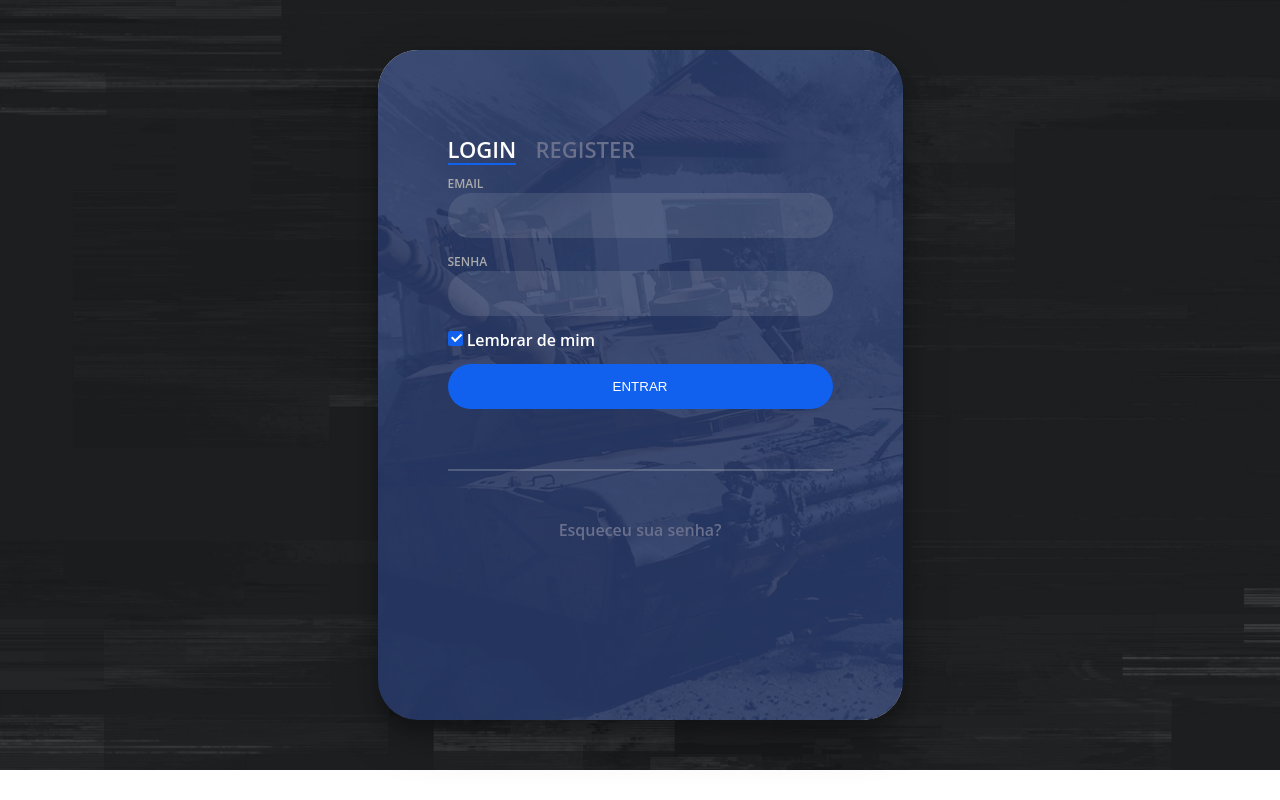
After one commit to gabriel99416776/battle-blog, a PHP site: page /login.php in a window 1280 px wide. The commit adds this page. Run offline with PHP 8.4, Linux system fonts and the light colour scheme.

Commit message:
sasdadasd

```diff
--- a/index.php
+++ b/index.php
@@ -1,5 +1,6 @@
 <?php
 include 'bd.php';
+session_start();
 function tempoAtras($dataHora)
 {
     date_default_timezone_set('America/Sao_Paulo'); // Ajusta para o Brasil
@@ -31,7 +32,7 @@ function tempoAtras($dataHora)
 
 
 <!doctype html>
-<html lang="en">
+<html lang="pt-br">
 
 <head>
     <meta charset="utf-8">
--- /dev/null
+++ b/login.php
@@ -0,0 +1,104 @@
+<!DOCTYPE html>
+<html lang="en">
+
+<head>
+    <meta charset="UTF-8">
+    <meta name="viewport" content="width=device-width, initial-scale=1.0">
+    <title>Document</title>
+    <link rel="stylesheet" href="style.login.css">
+</head>
+
+<body>
+
+
+    <div class="login-wrap">
+        <div class="login-html">
+            <input id="tab-1" type="radio" name="tab" class="sign-in" checked><label for="tab-1" class="tab">Login</label>
+            <input id="tab-2" type="radio" name="tab" class="sign-up"><label for="tab-2" class="tab">Register</label>
+            <div class="login-form">
+                <form action="./backlogin.php" method="POST">
+                    <div class="sign-in-htm">
+                        <div class="group">
+                            <label for="user" class="label">Email</label>
+                            <input id="user" type="text" class="input" name="email">
+                        </div>
+                        <div class="group">
+                            <label for="pass" class="label">Senha</label>
+                            <input id="pass" type="password" class="input" data-type="password" name="senha">
+                        </div>
+                        <?php if (isset($_GET['erro'])) { ?>
+                            <div style="color: red; text-align: center; margin-bottom: 10px;">
+                                <?php if ($_GET['erro'] == 1) { ?>
+                                    <p>Email ou Senha Incorretos</p>
+                                <?php } ?>
+                                <?php if ($_GET['erro'] == 2) { ?>
+                                    <p>Por favor, preencha todos os campos.</p>
+                                <?php } ?>
+                            </div>
+                        <?php } ?>
+                        <div class="group">
+                            <input id="check" type="checkbox" class="check" checked>
+                            <label for="check"><span class="icon"></span> Lembrar de mim</label>
+                        </div>
+                        <div class="group">
+                            <input type="submit" class="button" value="Entrar">
+                        </div>
+                        <div class="hr"></div>
+                        <div class="foot-lnk">
+                            <a href="#forgot">Esqueceu sua senha?</a>
+                        </div>
+                    </div>
+                </form>
+                <form action="backcadastro.php" method="POST">
+
+                    <div class="sign-up-htm">
+                        <div class="group">
+                            <label for="user" class="label">Nick</label>
+                            <input id="user" type="text" class="input" name="nome">
+                        </div>
+                        <div class="group">
+                            <label for="user" class="label">Email</label>
+                            <input id="user" type="text" class="input" name="email">
+                        </div>
+                        <div class="group">
+                            <label for="pass" class="label">Senha</label>
+                            <input id="pass" type="password" class="input" data-type="password" name="senha">
+                        </div>
+                        <?php if (isset($_GET['sucess'])) { ?>
+                            <?php if ($_GET['sucess'] == 1) { ?>
+
+                                <div style="color: green; text-align: center; margin-bottom: 10px;">
+                                    <p>Usuário cadastrado com sucesso, faça o Login!</p>
+                                </div>
+                            <?php } ?>
+                        <?php } ?>
+                        <?php if (isset($_GET['erro']) && $_GET['erro'] == 3) { ?>
+                            <div style="color: red; text-align: center; margin-bottom: 10px;">
+                                <p>Por favor, preencha todos os campos.</p>
+                            </div>
+                        <?php } ?>
+                        <?php if (isset($_GET['erro']) && $_GET['erro'] == 4): ?>
+                            <div style="color: red; text-align: center; margin-bottom: 10px;">
+                                <p>Email ou celular já cadastrado!</p>
+                            </div>
+                        <?php endif; ?>
+                        <div class="group">
+                            <input type="submit" class="button" value="Cadastrar">
+                        </div>
+                        <div class="hr"></div>
+
+                    </div>
+                </form>
+            </div>
+        </div>
+    </div>
+    <?php if ((isset($_GET['sucess']) && $_GET['sucess'] == 1) || (isset($_GET['erro']) && $_GET['erro'] == 3) || (isset($_GET['erro']) && $_GET['erro'] == 4)): ?>
+        <script>
+            document.addEventListener("DOMContentLoaded", function() {
+                document.getElementById('tab-2').checked = true;
+            });
+        </script>
+    <?php endif; ?>
+</body>
+
+</html>
--- a/post.php
+++ b/post.php
@@ -1,6 +1,6 @@
 <?php
 include 'bd.php'; // conexão com o banco
-
+session_start();
 if (!isset($_GET['id'])) {
     echo "Post não encontrado.";
     exit;
--- /dev/null
+++ b/style.login.css
@@ -0,0 +1,176 @@
+body {
+  margin: 0;
+  color: #6a6f8c;
+  background-image: url(./assets/fundo.png);
+  background-repeat: no-repeat;
+  background-size: cover;
+  font: 600 16px/18px "Open Sans", sans-serif;
+}
+*,
+:after,
+:before {
+  box-sizing: border-box;
+}
+.clearfix:after,
+.clearfix:before {
+  content: "";
+  display: table;
+}
+.clearfix:after {
+  clear: both;
+  display: block;
+}
+a {
+  color: inherit;
+  text-decoration: none;
+}
+
+.login-wrap {
+  border-radius: 40px;
+  width: 100%;
+  margin: 50px auto;
+  max-width: 525px;
+  min-height: 670px;
+  position: relative;
+  background: url("assets/login.png")
+    no-repeat center;
+  box-shadow: 0 12px 15px 0 rgba(0, 0, 0, 0.24),
+    0 17px 50px 0 rgba(0, 0, 0, 0.19);
+}
+.login-html {
+  border-radius: 40px;
+  width: 100%;
+  height: 100%;
+  position: absolute;
+  padding: 90px 70px 50px 70px;
+  background: rgba(40, 57, 101, 0.9);
+}
+.login-html .sign-in-htm,
+.login-html .sign-up-htm {
+  top: 0;
+  left: 0;
+  right: 0;
+  bottom: 0;
+  position: absolute;
+  transform: rotateY(180deg);
+  backface-visibility: hidden;
+  transition: all 0.4s linear;
+}
+.login-html .sign-in,
+.login-html .sign-up,
+.login-form .group .check {
+  display: none;
+}
+.login-html .tab,
+.login-form .group .label,
+.login-form .group .button {
+  text-transform: uppercase;
+}
+.login-html .tab {
+  font-size: 22px;
+  margin-right: 15px;
+  padding-bottom: 5px;
+  margin: 0 15px 10px 0;
+  display: inline-block;
+  border-bottom: 2px solid transparent;
+}
+.login-html .sign-in:checked + .tab,
+.login-html .sign-up:checked + .tab {
+  color: #fff;
+  border-color: #1161ee;
+}
+.login-form {
+  min-height: 345px;
+  position: relative;
+  perspective: 1000px;
+  transform-style: preserve-3d;
+}
+.login-form .group {
+  margin-bottom: 15px;
+}
+.login-form .group .label,
+.login-form .group .input,
+.login-form .group .button {
+  width: 100%;
+  color: #fff;
+  display: block;
+}
+.login-form .group .input,
+.login-form .group .button {
+  border: none;
+  padding: 15px 20px;
+  border-radius: 25px;
+  background: rgba(255, 255, 255, 0.1);
+}
+.login-form .group input[data-type="password"] {
+  text-security: circle;
+  -webkit-text-security: circle;
+}
+.login-form .group .label {
+  color: #aaa;
+  font-size: 12px;
+}
+.login-form .group .button {
+  background: #1161ee;
+}
+.login-form .group label .icon {
+  width: 15px;
+  height: 15px;
+  border-radius: 2px;
+  position: relative;
+  display: inline-block;
+  background: rgba(255, 255, 255, 0.1);
+}
+.login-form .group label .icon:before,
+.login-form .group label .icon:after {
+  content: "";
+  width: 10px;
+  height: 2px;
+  background: #fff;
+  position: absolute;
+  transition: all 0.2s ease-in-out 0s;
+}
+.login-form .group label .icon:before {
+  left: 3px;
+  width: 5px;
+  bottom: 6px;
+  transform: scale(0) rotate(0);
+}
+.login-form .group label .icon:after {
+  top: 6px;
+  right: 0;
+  transform: scale(0) rotate(0);
+}
+.login-form .group .check:checked + label {
+  color: #fff;
+}
+.login-form .group .check:checked + label .icon {
+  background: #1161ee;
+}
+.login-form .group .check:checked + label .icon:before {
+  transform: scale(1) rotate(45deg);
+}
+.login-form .group .check:checked + label .icon:after {
+  transform: scale(1) rotate(-45deg);
+}
+.login-html
+  .sign-in:checked
+  + .tab
+  + .sign-up
+  + .tab
+  + .login-form
+  .sign-in-htm {
+  transform: rotate(0);
+}
+.login-html .sign-up:checked + .tab + .login-form .sign-up-htm {
+  transform: rotate(0);
+}
+
+.hr {
+  height: 2px;
+  margin: 60px 0 50px 0;
+  background: rgba(255, 255, 255, 0.2);
+}
+.foot-lnk {
+  text-align: center;
+}
```
Also changed, not shown: backcadastro.php (added, +31 -0 lines), backlogin.php (added, +32 -0 lines), header.php (+31 -4 lines), style.css (+27 -1 lines), assets/login.png (added).
